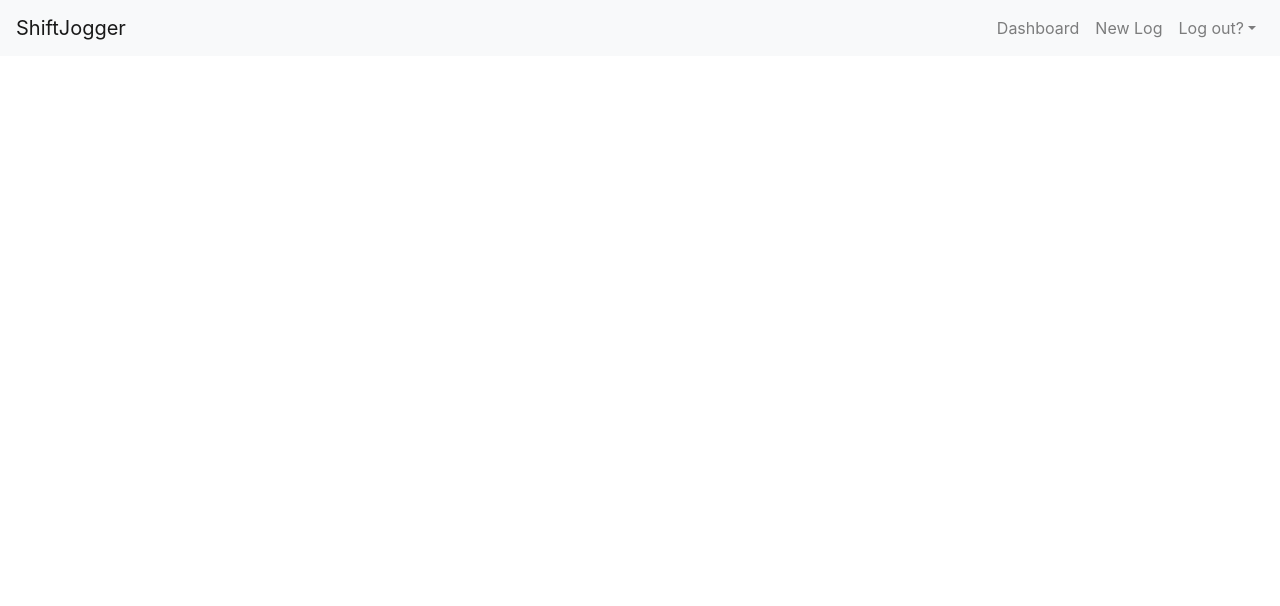
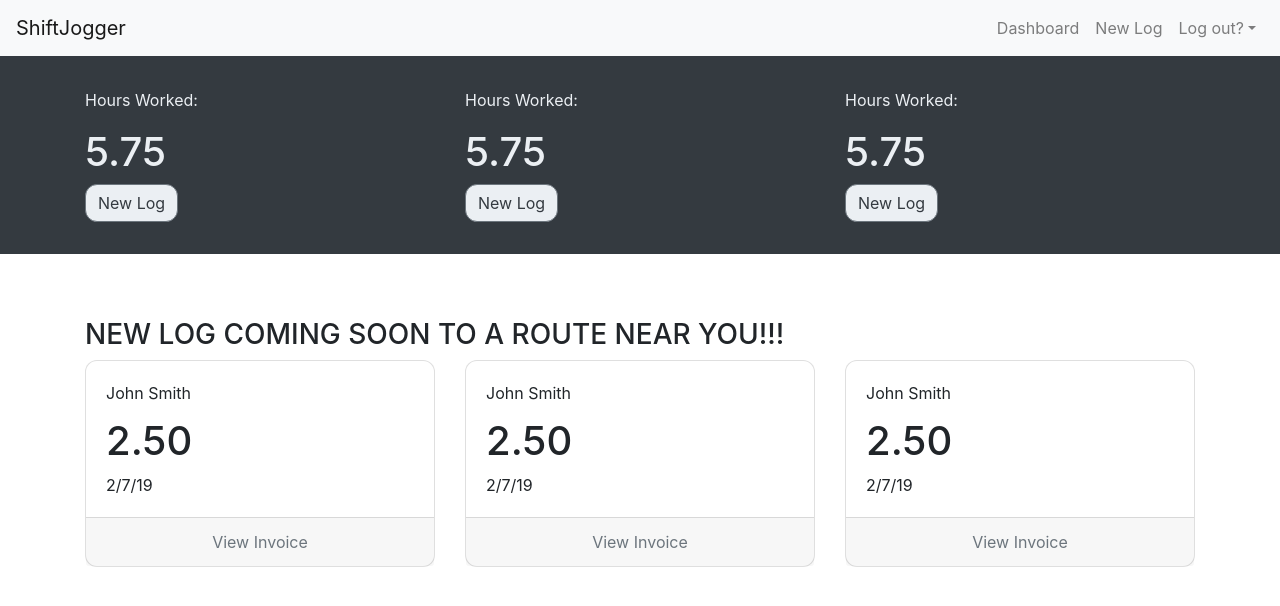
Before and after one commit to VolantTyler/shift-jogger-design, a React (Create React App) app: page /newlog in a window 1280 px wide. Shown: the top 606 px of the page. Built offline with nearby package versions, Linux system fonts and the light colour scheme.

Commit message:
feat: link to NewLog

```diff
--- a/src/App.js
+++ b/src/App.js
@@ -7,6 +7,7 @@ import './App.css';
 // local component imports
 import Navbar from './components/Navigation'
 import Dashboard from './components/Dashboard'
+import NewLog from './components/NewLog'
 
 class App extends Component {
   render() {
@@ -16,8 +17,8 @@ class App extends Component {
           <Navbar/>
             <Switch>
                <Route exact path="/" component={Dashboard} />
+               <Route exact path="/newlog" component={NewLog} />
             </Switch>
-          {/* <Dashboard/> */}
         </div>
       </Router>
     );
--- /dev/null
+++ b/src/components/NewLog.js
@@ -0,0 +1,61 @@
+import React, { Component } from 'react';
+//thirt party imports
+import {
+    Container,
+    Row,
+    Col
+    } from "reactstrap";
+//local imports
+import {
+    DashboardBanner,
+    SnapShotStyle
+ } from "./componentStyles/dashboardStyles";
+import { DashboardBannerSummary } from "./DashboardBannerSummary";
+import { LogSnapshot } from "./LogSnapshot";
+//local style
+
+
+const dashStyle = {
+    textAlign: 'left',
+};
+
+export class NewLog extends Component {
+  render() {
+    return (
+        <div style={dashStyle}>
+            <DashboardBanner >
+                <Container>
+                    <Row>
+                        <Col xs="12" sm="4">
+                            <DashboardBannerSummary />
+                        </Col>
+                        <Col xs="12" sm="4">
+                            <DashboardBannerSummary />
+                        </Col>
+                        <Col xs="12" sm="4">
+                            <DashboardBannerSummary />
+                        </Col>
+                    </Row>
+                </Container>
+            </DashboardBanner>
+
+            <Container style={SnapShotStyle}>
+                <h3>NEW LOG COMING SOON TO A ROUTE NEAR YOU!!!</h3>
+                <Row>
+                    <Col >
+                        <LogSnapshot />
+                    </Col>
+                    <Col>
+                        <LogSnapshot />
+                    </Col>
+                    <Col>
+                        <LogSnapshot />
+                    </Col>
+                </Row>
+            </Container>
+        </div>
+    )
+  }
+}
+
+export default NewLog
```
